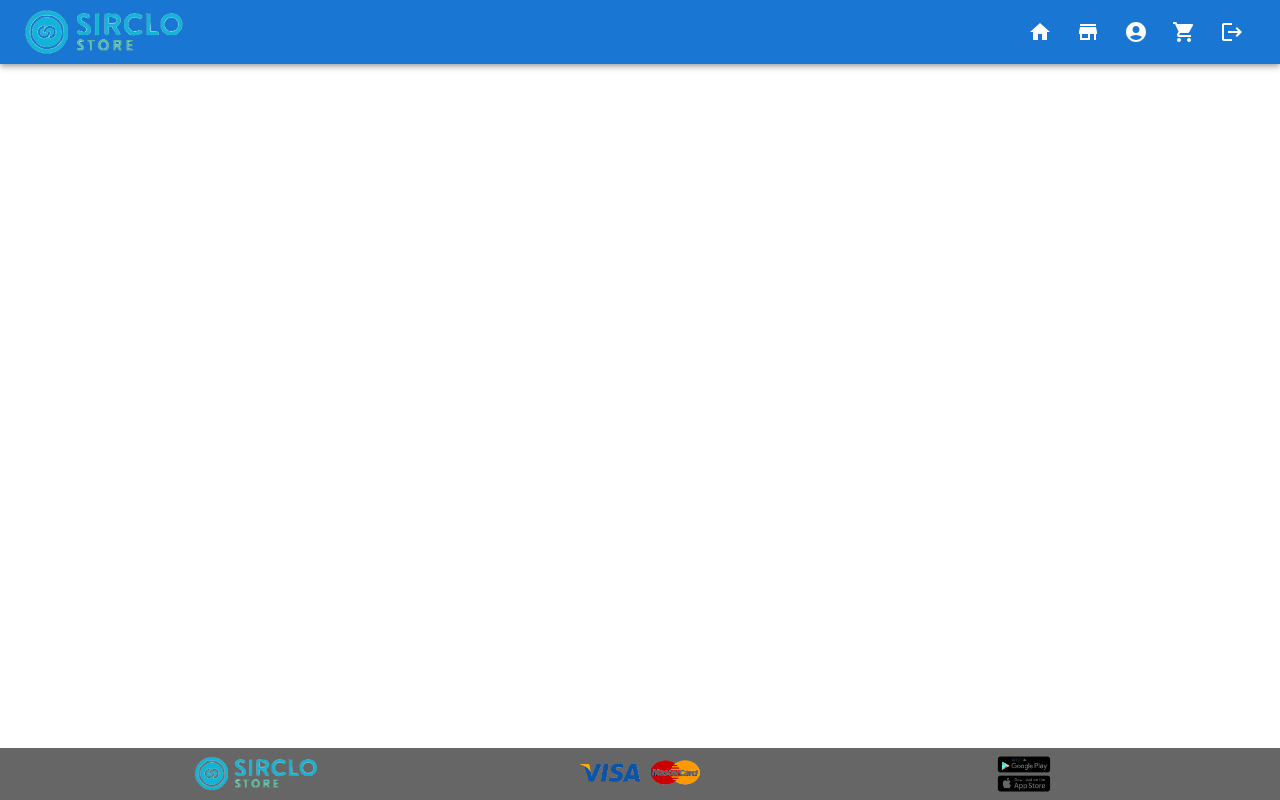
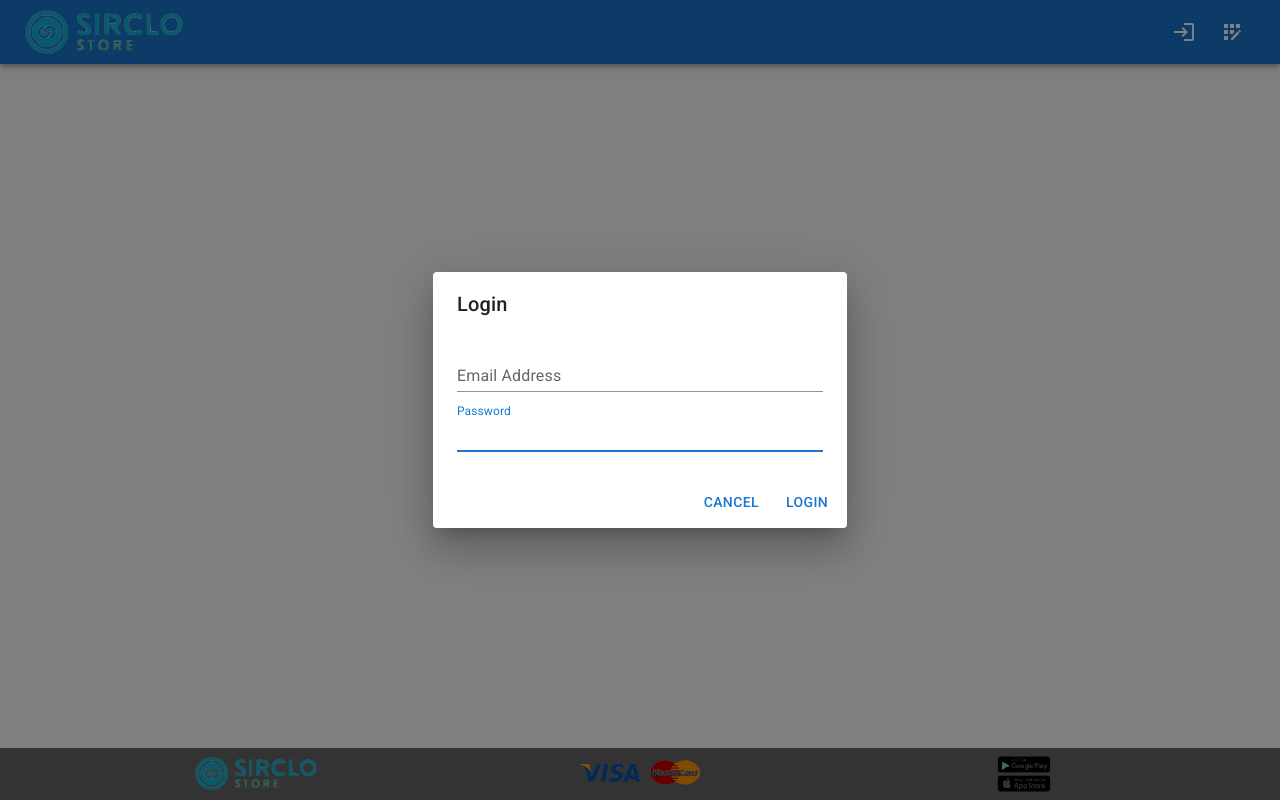
Before and after one commit to alta-sirclo-fe-miratunnisa-umarputri/e-commerce-group-project, a React (Create React App) app: page /login in a window 1280 px wide. Before the commit this address had no page. Built offline with nearby package versions, Linux system fonts and the light colour scheme.

Commit message:
feat: create LoginModal component

```diff
--- a/src/App.tsx
+++ b/src/App.tsx
@@ -1,8 +1,8 @@
 import { Routes, Route } from "react-router-dom";
 
-import Button from "./components/Button";
 import Footer from "./components/Footer";
 import Header from "./components/Header";
+import LoginModal from "./components/LoginModal";
 import Cart from "./pages/Cart";
 import Home from "./pages/Home";
 import MyProduct from "./pages/MyProduct";
@@ -17,6 +17,7 @@ function App() {
 
       <Routes>
         <Route path="/" element={<Home />} />
+        <Route path="/login" element={<LoginModal />} />
         <Route path="/cart" element={<Cart />} />
         <Route path="/order" element={<Order />} />
         <Route path="/myproduct" element={<MyProduct />} />
--- a/src/components/Header.tsx
+++ b/src/components/Header.tsx
@@ -23,7 +23,7 @@ import { Search, SearchIconWrapper, StyledInputBase } from "./HeaderStyle";
 const Header = () => {
   const navigate = useNavigate();
   const location = useLocation();
-  const [isLogin, setIsLogin] = useState(true);
+  const [isLogin, setIsLogin] = useState(false);
   const [mobileMoreAnchorEl, setMobileMoreAnchorEl] =
     useState<null | HTMLElement>(null);
 
@@ -54,6 +54,10 @@ const Header = () => {
 
   const handleCart = () => {
     navigate("/cart");
+  };
+
+  const handleLogin = () => {
+    navigate("/login");
   };
 
   const mobileMenuId = "primary-search-account-menu-mobile";
@@ -182,9 +186,10 @@ const Header = () => {
 
           {!isLogin && (
             <Box sx={{ display: { xs: "none", md: "flex" } }}>
-              <IconButton size="large" color="inherit">
+              <IconButton size="large" color="inherit" onClick={handleLogin}>
                 <LoginIcon />
               </IconButton>
+
               <IconButton size="large" color="inherit">
                 <AppRegistrationIcon />
               </IconButton>
--- /dev/null
+++ b/src/components/LoginModal.tsx
@@ -0,0 +1,53 @@
+import { useNavigate } from "react-router-dom";
+import Button from "@mui/material/Button";
+import TextField from "@mui/material/TextField";
+import Dialog from "@mui/material/Dialog";
+import DialogActions from "@mui/material/DialogActions";
+import DialogContent from "@mui/material/DialogContent";
+import DialogTitle from "@mui/material/DialogTitle";
+
+const FormModal = () => {
+  const navigate = useNavigate();
+
+  const handleLogin = () => {
+    navigate("/");
+  };
+
+  const handleClose = () => {
+    navigate("/");
+  };
+
+  return (
+    <div>
+      <Dialog open={true} onClose={handleClose}>
+        <DialogTitle>Login</DialogTitle>
+        <DialogContent>
+          <TextField
+            autoFocus
+            margin="dense"
+            id="email"
+            label="Email Address"
+            type="email"
+            fullWidth
+            variant="standard"
+          />
+          <TextField
+            autoFocus
+            margin="dense"
+            id="password"
+            label="Password"
+            type="password"
+            fullWidth
+            variant="standard"
+          />
+        </DialogContent>
+        <DialogActions>
+          <Button onClick={handleClose}>Cancel</Button>
+          <Button onClick={handleLogin}>Login</Button>
+        </DialogActions>
+      </Dialog>
+    </div>
+  );
+};
+
+export default FormModal;
```
